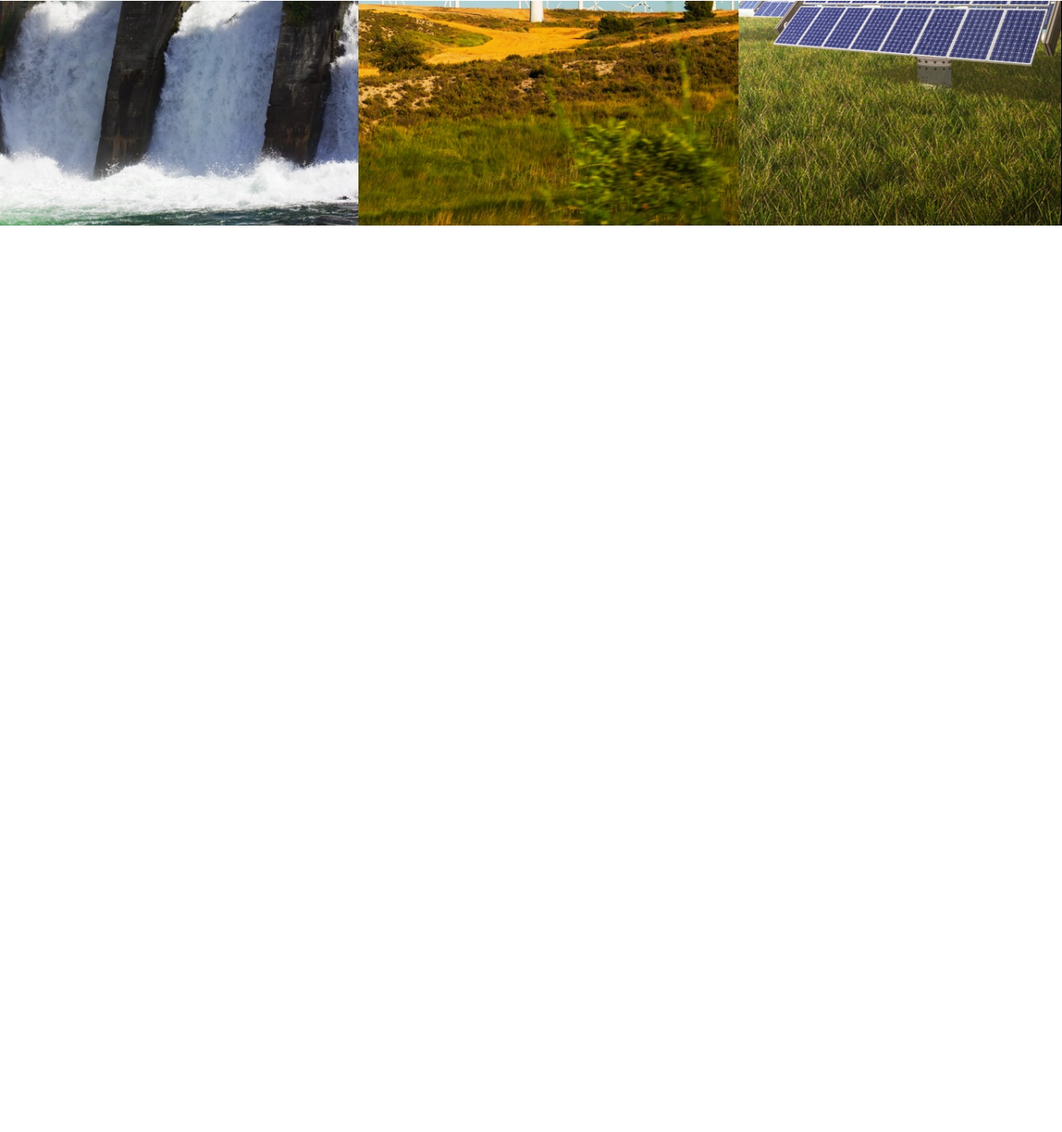
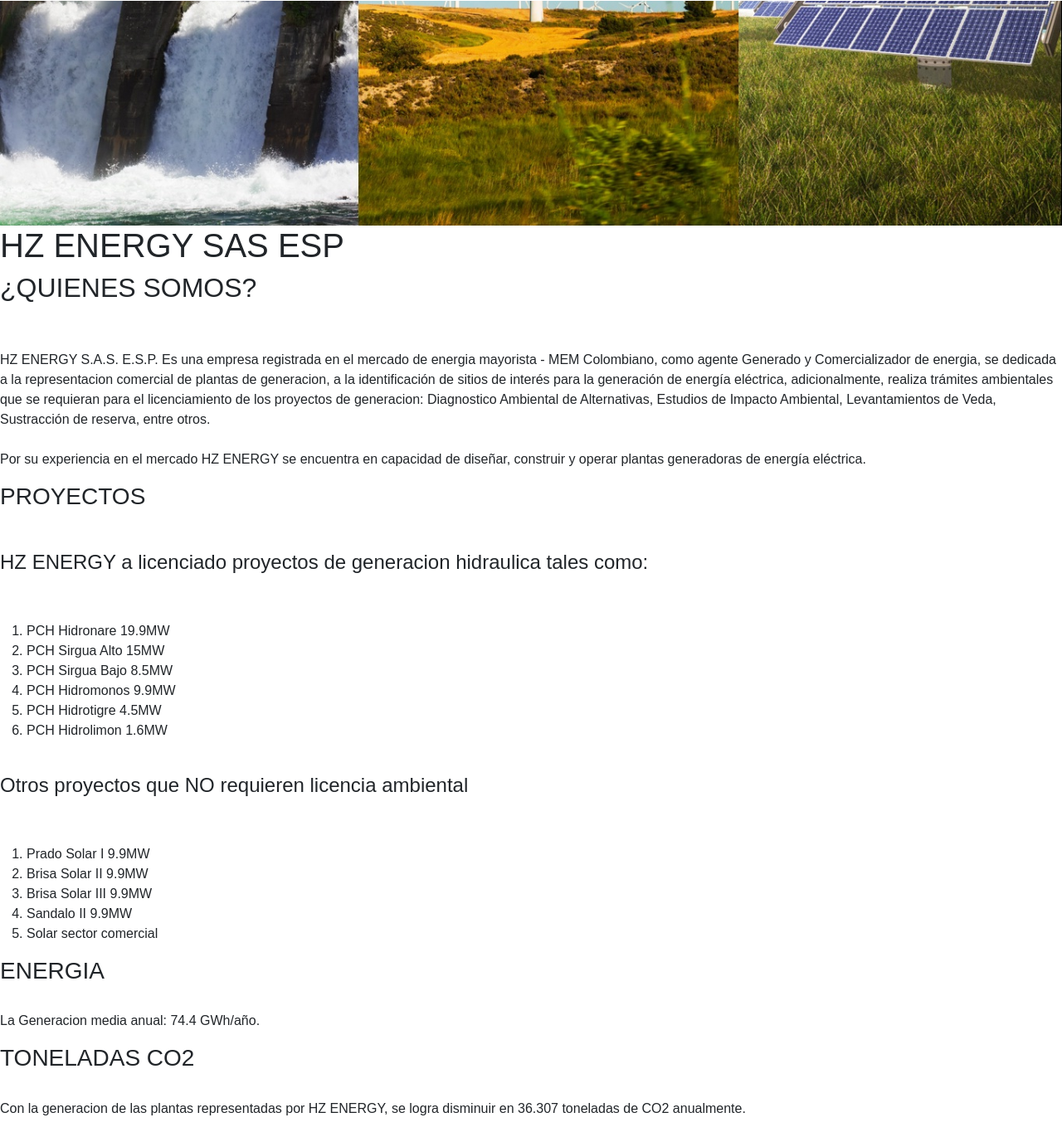
Before and after one commit to JuanZuluaga1/HZ-ENERGY, a website: page index.html in a window 1280 px wide. Shown: the part 428-1793 px from the top of the page at 83% size. Before the commit the page ends 800 px from the top, so only its background shows below. Drawn offline with nearby package versions, Linux system fonts and the light colour scheme.

Commit message:
agregar el main

```diff
--- a/index.html
+++ b/index.html
@@ -37,7 +37,76 @@
         </div>
       </nav>
     </nav>
-    <main></main>
+    <main class="main-index">
+      <section class="section-1">
+          <h1>HZ ENERGY SAS ESP</h1>
+          <article>
+              <h2>¿QUIENES SOMOS?</h2>
+              <br><br>
+              <P>
+                  HZ ENERGY S.A.S. E.S.P.
+
+                  Es una empresa registrada en el mercado de energia mayorista - MEM Colombiano, como agente Generado
+                  y
+                  Comercializador de energia, se dedicada a la representacion comercial de plantas de generacion, a la
+                  identificación
+                  de sitios de interés para la generación de energía eléctrica, adicionalmente, realiza trámites
+                  ambientales que se
+                  requieran para el licenciamiento de los proyectos de generacion: Diagnostico Ambiental de
+                  Alternativas, Estudios de
+                  Impacto Ambiental, Levantamientos de Veda, Sustracción de reserva, entre otros.
+                  <br><br>
+                  Por su experiencia en el mercado HZ ENERGY se encuentra en capacidad de diseñar, construir y operar
+                  plantas
+                  generadoras de energía eléctrica.
+              </P>
+          </article>
+      </section>
+      <section class="section-2">
+          <article>
+              <h3>PROYECTOS</h3>
+              <br>
+              <p>
+              <h4>HZ ENERGY a licenciado proyectos de generacion hidraulica tales como:</h4>
+              <br><br>
+              <ol class="ol">
+                  <li>PCH Hidronare 19.9MW</li>
+                  <li>PCH Sirgua Alto 15MW</li>
+                  <li>PCH Sirgua Bajo 8.5MW</li>
+                  <li>PCH Hidromonos 9.9MW</li>
+                  <li>PCH Hidrotigre 4.5MW</li>
+                  <li>PCH Hidrolimon 1.6MW</li>
+              </ol>
+              <br>
+              <h4>Otros proyectos que NO requieren licencia ambiental</h4>
+              <br><br>
+              <ol class="ol">
+                  <li>Prado Solar I 9.9MW</li>
+                  <li>Brisa Solar II 9.9MW</li>
+                  <li>Brisa Solar III 9.9MW</li>
+                  <li>Sandalo II 9.9MW</li>
+                  <li>Solar sector comercial</li>
+              </ol>
+              </p>
+          </article>
+          <article>
+              <h3>ENERGIA</h3>
+              <br>
+              <P>
+                  La Generacion media anual: 74.4 GWh/año.
+              </P>
+          </article>
+          <article>
+              <h3>TONELADAS CO2</h3>
+              <br>
+              <p>
+                  Con la generacion de las plantas representadas por HZ ENERGY, se logra disminuir en 36.307 toneladas
+                  de CO2
+                  anualmente.
+              </p>
+          </article>
+      </section>
+  </main>
     <footer></footer>
     <script src="https://cdn.jsdelivr.net/npm/bootstrap@5.3.3/dist/js/bootstrap.bundle.min.js" integrity="sha384-YvpcrYf0tY3lHB60NNkmXc5s9fDVZLESaAA55NDzOxhy9GkcIdslK1eN7N6jIeHz" crossorigin="anonymous"></script>
   </body>
```
Also changed, not shown: scss/sections/_main-index.scss (added), scss/sections/_nav.scss (line endings or trailing spaces).
